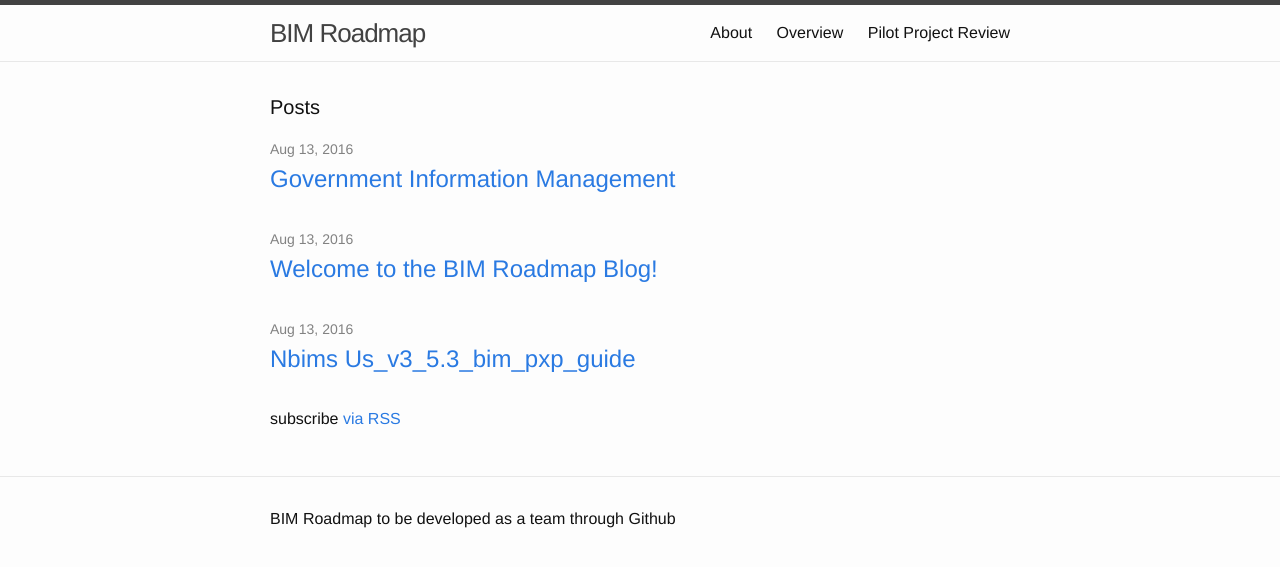
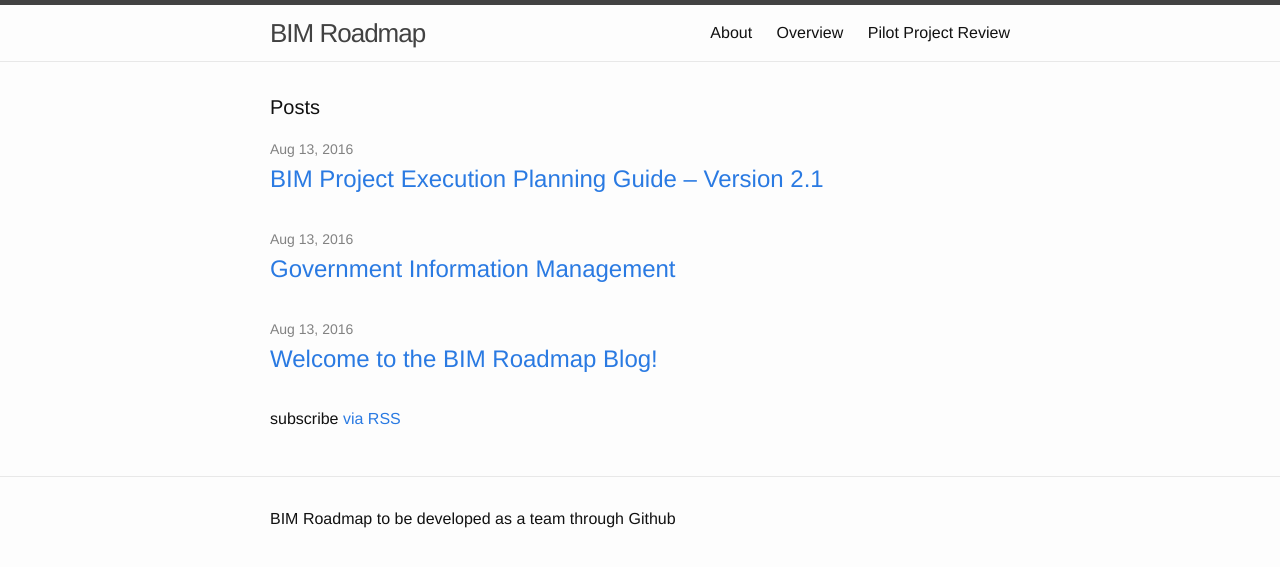
Before and after one commit to buildingSMARTalliance/BIMStorm, a Jekyll site: the page built from index.html, in a window 1280 px wide. Shown: the top 567 px of the page. Built offline with Jekyll 4.4.1, drawn with Linux system fonts in a browser that asks for light colours.

Commit message:
Update 2016-08-13-NBIMS-US_V3_5.3_BIM_PxP_Guide.markdown

```diff
--- a/_posts/2016-08-13-NBIMS-US_V3_5.3_BIM_PxP_Guide.markdown
+++ b/_posts/2016-08-13-NBIMS-US_V3_5.3_BIM_PxP_Guide.markdown
@@ -1,3 +1,12 @@
+---
+layout: post
+title:  "BIM Project Execution Planning Guide – Version 2.1"
+date:   2016-08-13 13:44:00 -1000
+categories: NBIMS
+
+---
+
+
 ![image](https://raw.githubusercontent.com/thomas-dalbert/BIM/gh-pages/_files/NBIMS_Logo_SM.jpg?token=ADAlcTp66BvAXPi7q02fVPfXIneDrJ_Yks5XuKhNwA%3D%3D)
 
 ## National BIM Standard - United States® Version 3
```
